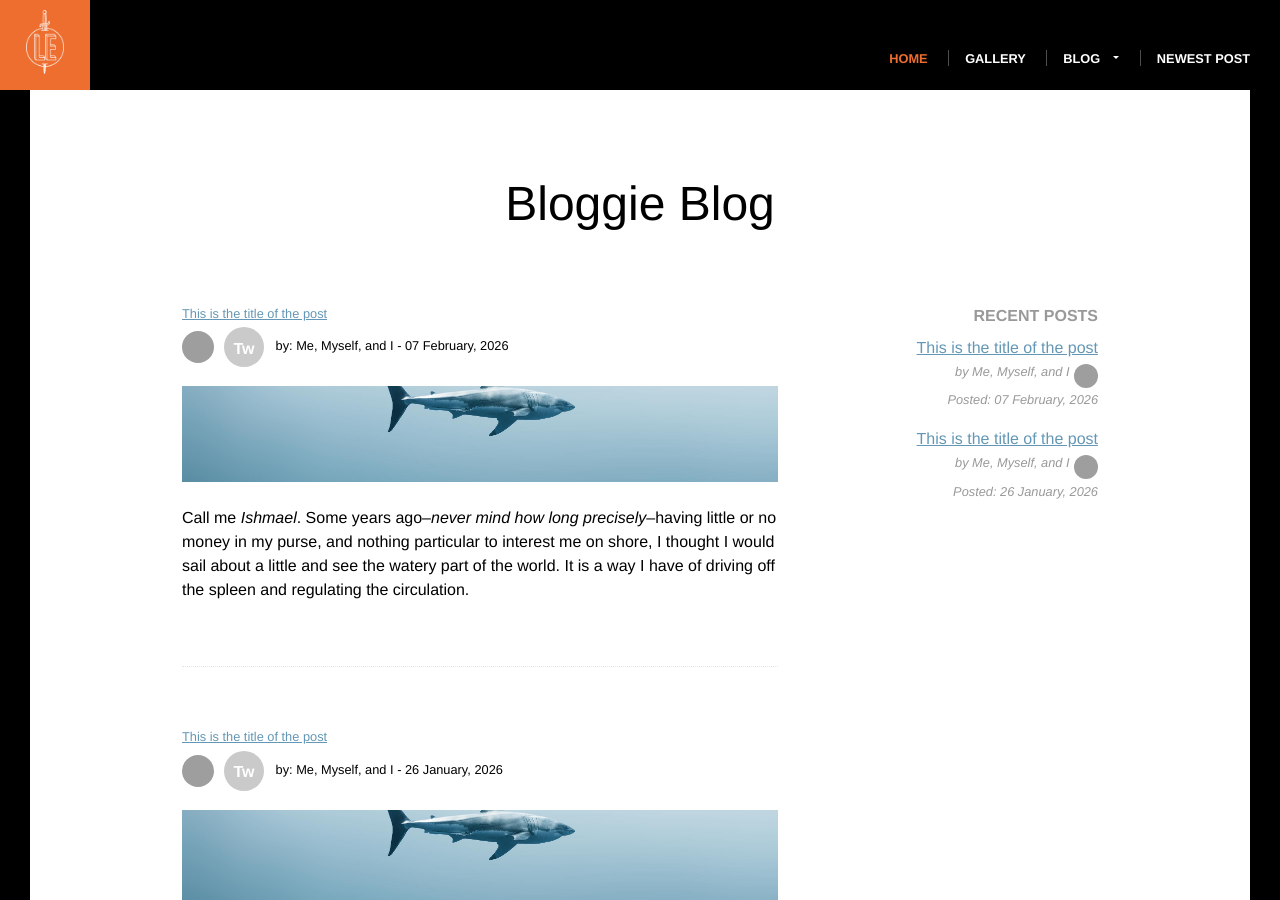
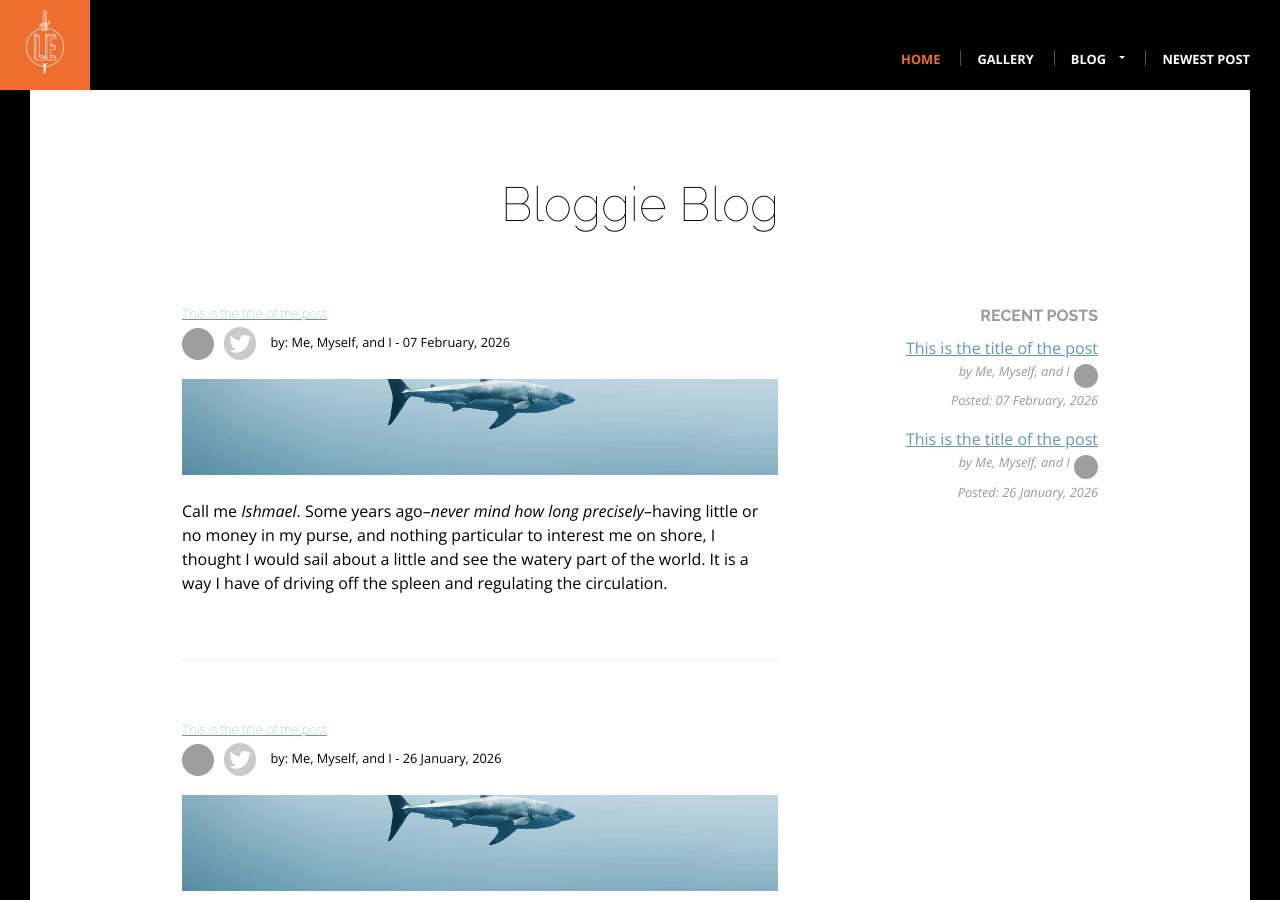
Before and after one commit to Michael-021/Michael-021.github.io, a Jekyll site: the page built from blog/index.html, in a window 1280 px wide and 900 px high. Built offline with Jekyll 4.4.1, drawn with Linux system fonts in a browser that asks for light colours; grey boxes are pictures that could not be loaded.

Commit message:
Add Google Fonts and Font Awesome integration; update social links with icons

```diff
--- a/_includes/head.html
+++ b/_includes/head.html
@@ -2,6 +2,22 @@
   <title>Test Page: Don't Panic</title>
   <meta charset="utf-8" />
   <meta name="viewport" content="width=device-width, initial-scale=1.0" />
+  <link rel="preconnect" href="https://fonts.googleapis.com" />
+  <link rel="preconnect" href="https://fonts.gstatic.com" crossorigin />
+  <link
+    href="https://fonts.googleapis.com/css2?family=Raleway:ital,wght@0,100..900;1,100..900&display=swap"
+    rel="stylesheet"
+  />
+  <link rel="preconnect" href="https://fonts.googleapis.com" />
+  <link rel="preconnect" href="https://fonts.gstatic.com" crossorigin />
+  <link
+    href="https://fonts.googleapis.com/css2?family=Open+Sans:ital,wght@0,300..800;1,300..800&family=Raleway:ital,wght@0,100..900;1,100..900&display=swap"
+    rel="stylesheet"
+  />
+  <link
+    rel="stylesheet"
+    href="/fonts/fontawesome-free-6.7.2-web/css/all.min.css"
+  />
   <link rel="stylesheet" href="/css/reset.css" />
   <link rel="stylesheet" href="/css/main.css" />
 </head>
--- a/blog/index.html
+++ b/blog/index.html
@@ -27,7 +27,9 @@
           <h2><a href="{{ post.url }}">{{ post.title }}</a></h2>
           <div class="post-byline">
             <img src="{{post.gravatar}}" />
-            <a href="{{post.authorTwitter}}" class="social-link">Tw</a>
+            <a href="{{post.authorTwitter}}" class="social-link"
+              ><i class="fab fa-twitter"></i
+            ></a>
             by: {{ post.author }}
             <span> - {{ post.date | date: "%d %B, %Y" }}</span>
           </div>
--- a/css/main.css
+++ b/css/main.css
@@ -8,7 +8,18 @@
   display: flex;
   flex-direction: column;
   min-height: 100vh;
+  font-family: "Open Sans", helvetica, arial, sans;
 }
+h1,
+h2,
+h3,
+h4,
+h5,
+h6 {
+  font-family: "Raleway", helvetica, sans;
+  font-weight: 100;
+}
+
 h1 {
   font-size: 7vw;
   margin-top: 0;
@@ -172,17 +183,19 @@
   border-radius: 99px;
   box-sizing: border-box;
   color: #fff;
-  display: inline-block;
+  display: inline-flex;
+  align-items: center;
+  justify-content: center;
   font-family: helvetica, arial, sans;
-  font-size: 1rem;
+  font-size: 1.7em;
   font-weight: bold;
-  height: 2.5em;
+  height: 1.5em;
   line-height: 1;
-  padding-top: 0.85em;
+  padding-top: 0;
   text-align: center;
   text-decoration: none;
   vertical-align: middle;
-  width: 2.5em;
+  width: 1.5em;
 }
 .social-list > li {
   display: inline-block;
@@ -214,7 +227,7 @@
   width: 100%;
 }
 .bio-box .social-link {
-  display: block;
+  display: flex;
   margin: 2em auto 1em;
 }
 .bio-copy {
@@ -535,10 +548,7 @@
 .show-mobile-menu {
   display: none;
 }
-.mobile-menu-check,
-.show-mobile-menu {
-  display: noe;
-}
+
 @media (max-width: 800px) {
   html {
     box-shadow: none;
```
Also changed, not shown: index.html (+21 -9 lines).
